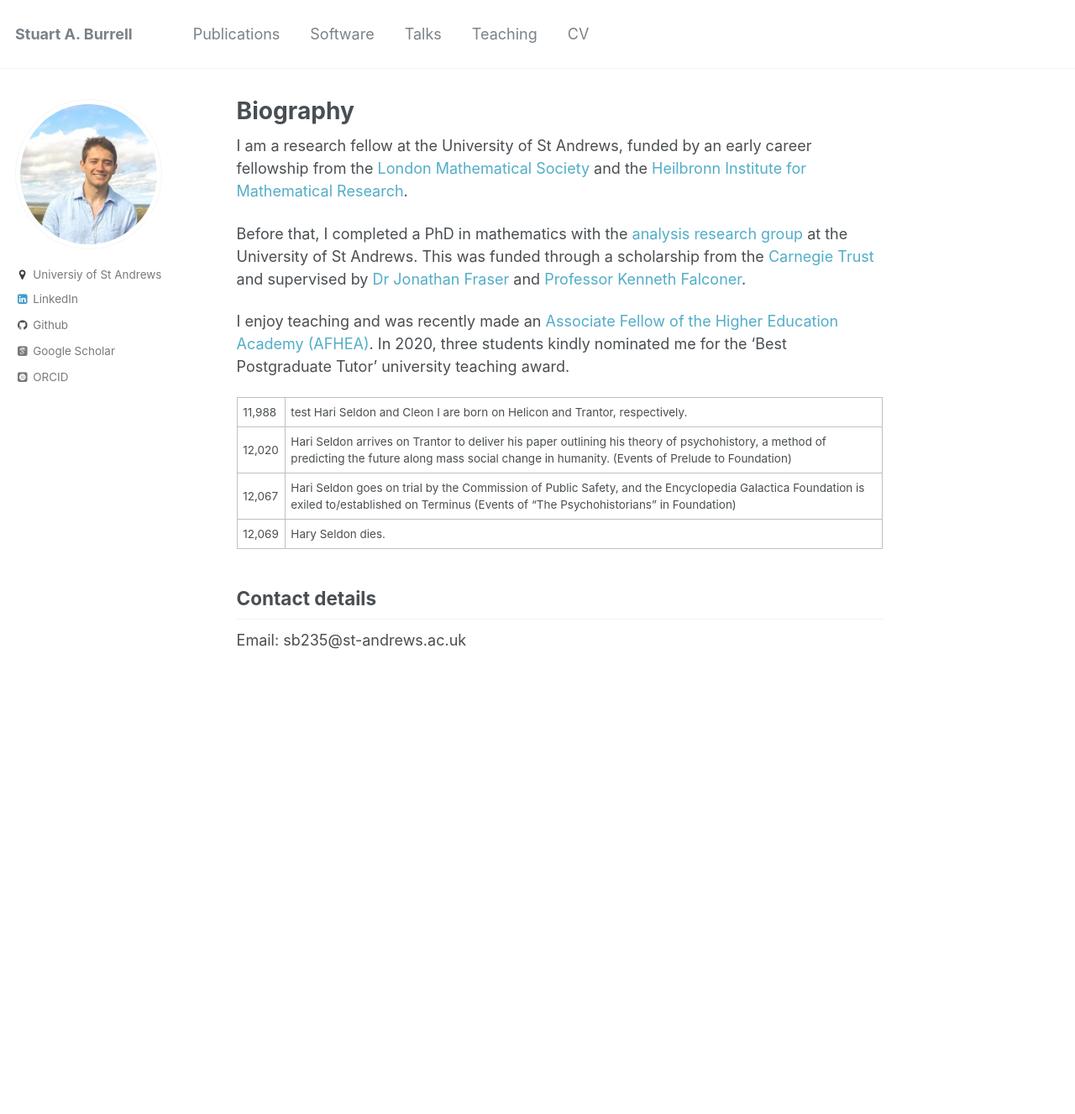
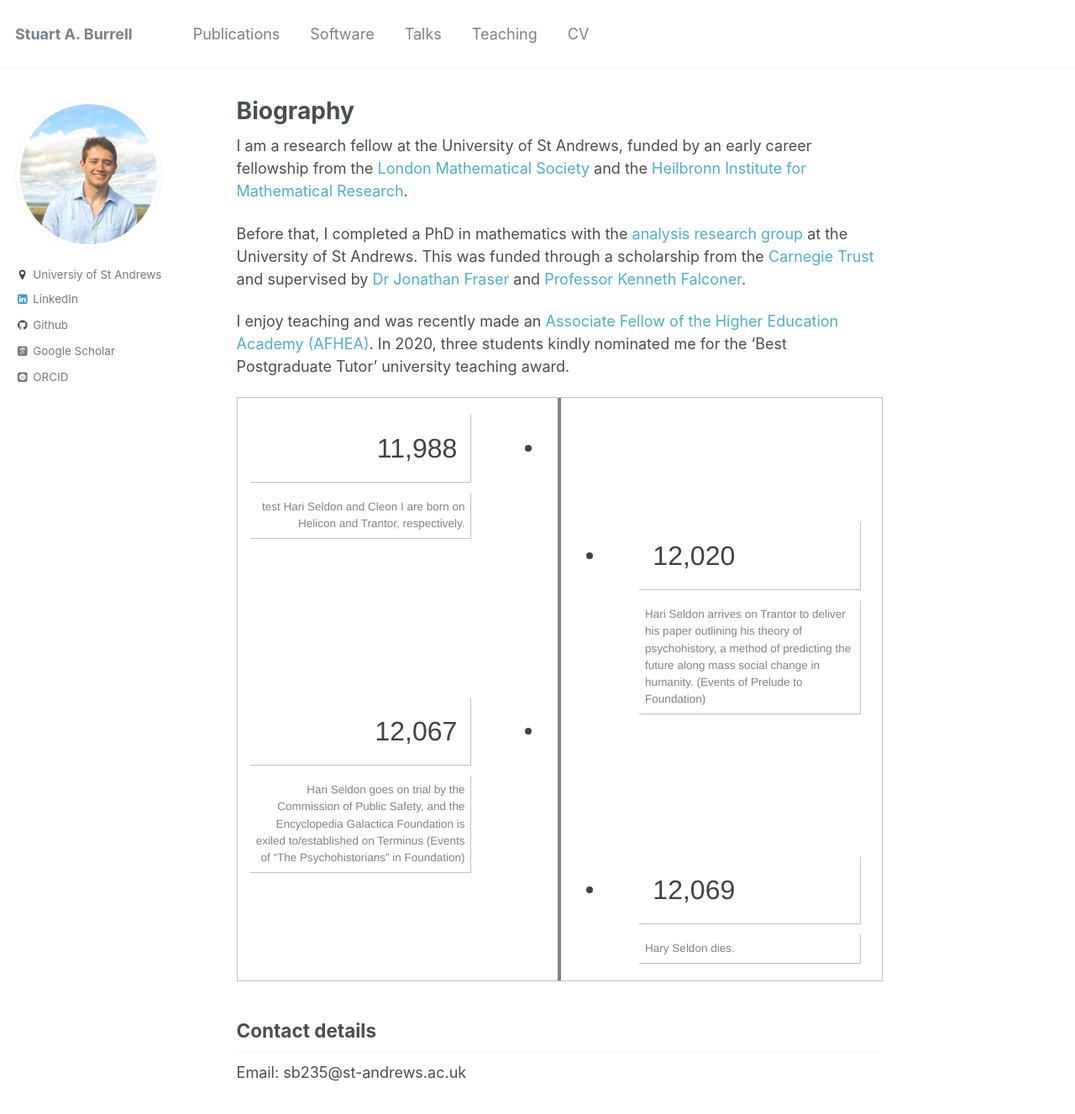
Before and after one commit to stuartburrell/stuartburrell.github.io, a Jekyll site: the page built from _pages/about.md, in a window 1280 px wide and 1342 px high. Shown: the top 1327 px of the window at 84% size. Built offline with Jekyll 4.4.1, drawn with Linux system fonts in a browser that asks for light colours; some web fonts are replaced.

Commit message:
add timeline

```diff
--- a/_pages/about.md
+++ b/_pages/about.md
@@ -20,7 +20,7 @@ I enjoy teaching and was recently made an [Associate Fellow of the Higher Educat
 | 12,020 | Hari Seldon arrives on Trantor to deliver his paper outlining his theory of psychohistory, a method of predicting the future along mass social change in humanity. (Events of Prelude to Foundation) |
 | 12,067 | Hari Seldon goes on trial by the Commission of Public Safety, and the Encyclopedia Galactica Foundation is exiled to/established on Terminus (Events of "The Psychohistorians" in Foundation) |
 | 12,069 | Hary Seldon dies. |
-{: .timeline}
+{: .timeline-md}
 
 ## Contact details
 
--- a/assets/css/main.scss
+++ b/assets/css/main.scss
@@ -46,4 +46,4 @@
 
 @import "vendor/font-awesome/font-awesome";
 @import "vendor/magnific-popup/magnific-popup";
-@import "timeline";
+@import "timeline-md";
```
Also changed, not shown: _sass/_timeline-md.scss (renamed from _sass/_timeline.scss).
